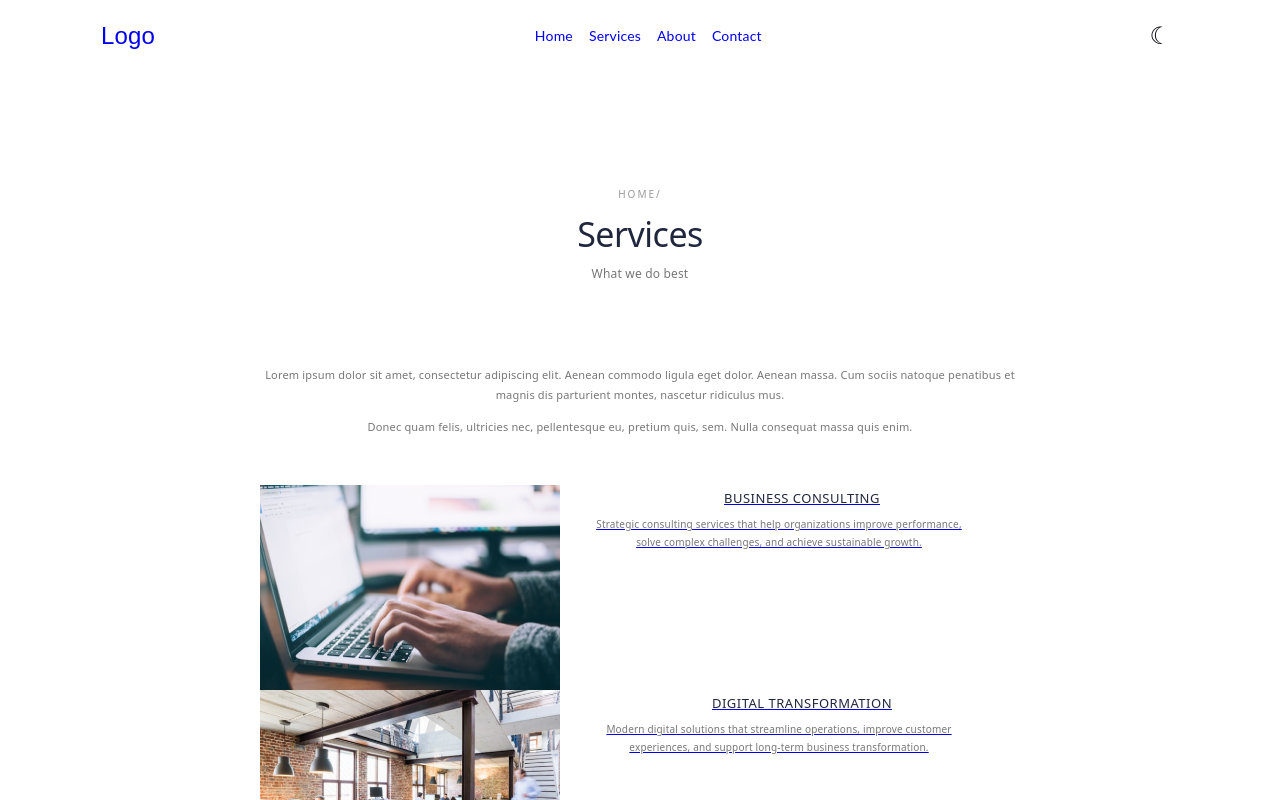
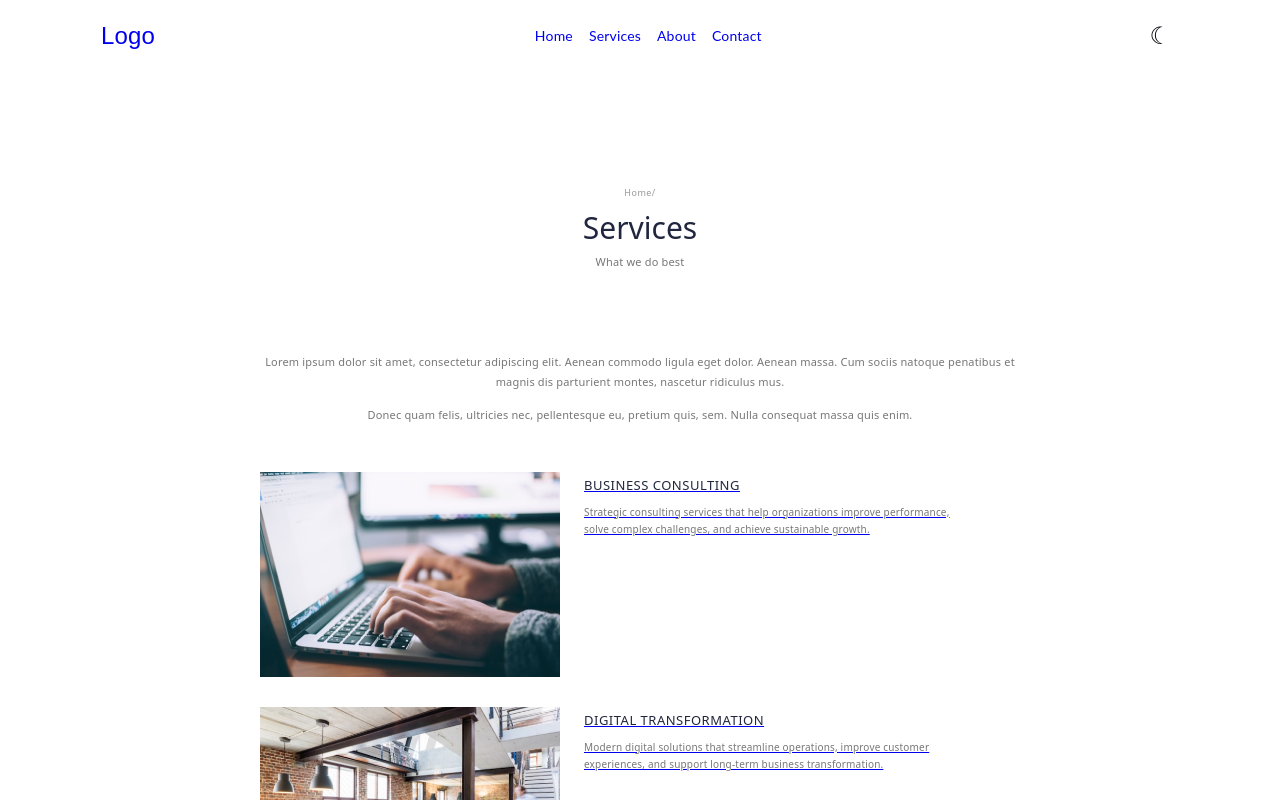
Before and after one commit to hagarniazi/professional-services-react, a React (Vite) app: page /services in a window 1280 px wide. Shown: the top 800 px of the page. Built offline with nearby package versions, Linux system fonts and the light colour scheme.

Commit message:
Add Service page

```diff
--- a/src/pages/Services.css
+++ b/src/pages/Services.css
@@ -29,20 +29,20 @@
 .services-header {
   max-width: 760px;
   margin: 0 auto;
-  padding: 115px 24px 82px;
+  padding: 105px 24px 70px;
 
   text-align: center;
 }
 
 .services-label {
   display: block;
-  margin-bottom: 13px;
+  margin-bottom: 10px;
 
-  font-size: 10px;
+  font-size: 9px;
   font-weight: 400;
   line-height: 1.4;
-  letter-spacing: 2px;
-  text-transform: uppercase;
+  letter-spacing: 0.5px;
+  text-transform: none;
 
   color: var(--services-light-muted);
 }
@@ -50,18 +50,18 @@
 .services-header h1 {
   margin: 0;
 
-  font-size: 34px;
+  font-size: 30px;
   font-weight: 400;
   line-height: 1.2;
-  letter-spacing: -0.5px;
+  letter-spacing: 0;
 
   color: var(--services-text);
 }
 
 .services-header p {
-  margin: 10px 0 0;
+  margin: 8px 0 0;
 
-  font-size: 12px;
+  font-size: 11px;
   font-weight: 400;
   line-height: 1.5;
 
@@ -96,6 +96,9 @@
 .services-list {
   width: min(760px, calc(100% - 48px));
   margin: 0 auto;
+  display: flex;
+  flex-direction: column;
+  gap: 30px;
 }
 
 
@@ -108,7 +111,7 @@
   gap: 24px;
   align-items: start;
 
-  margin: 0 0 24px;
+  margin-bottom: 30px;
 }
 
 .service-item:last-child {
@@ -147,6 +150,7 @@
 
 .service-content {
   padding-top: 4px;
+  text-align: left;
 }
 
 .service-content h2 {
@@ -374,6 +378,7 @@
     .service-item {
         grid-template-columns: 300px minmax(0, 1fr);
         gap: 24px;
+        margin-bottom: 30px;
     }
 
     .service-image {
```
